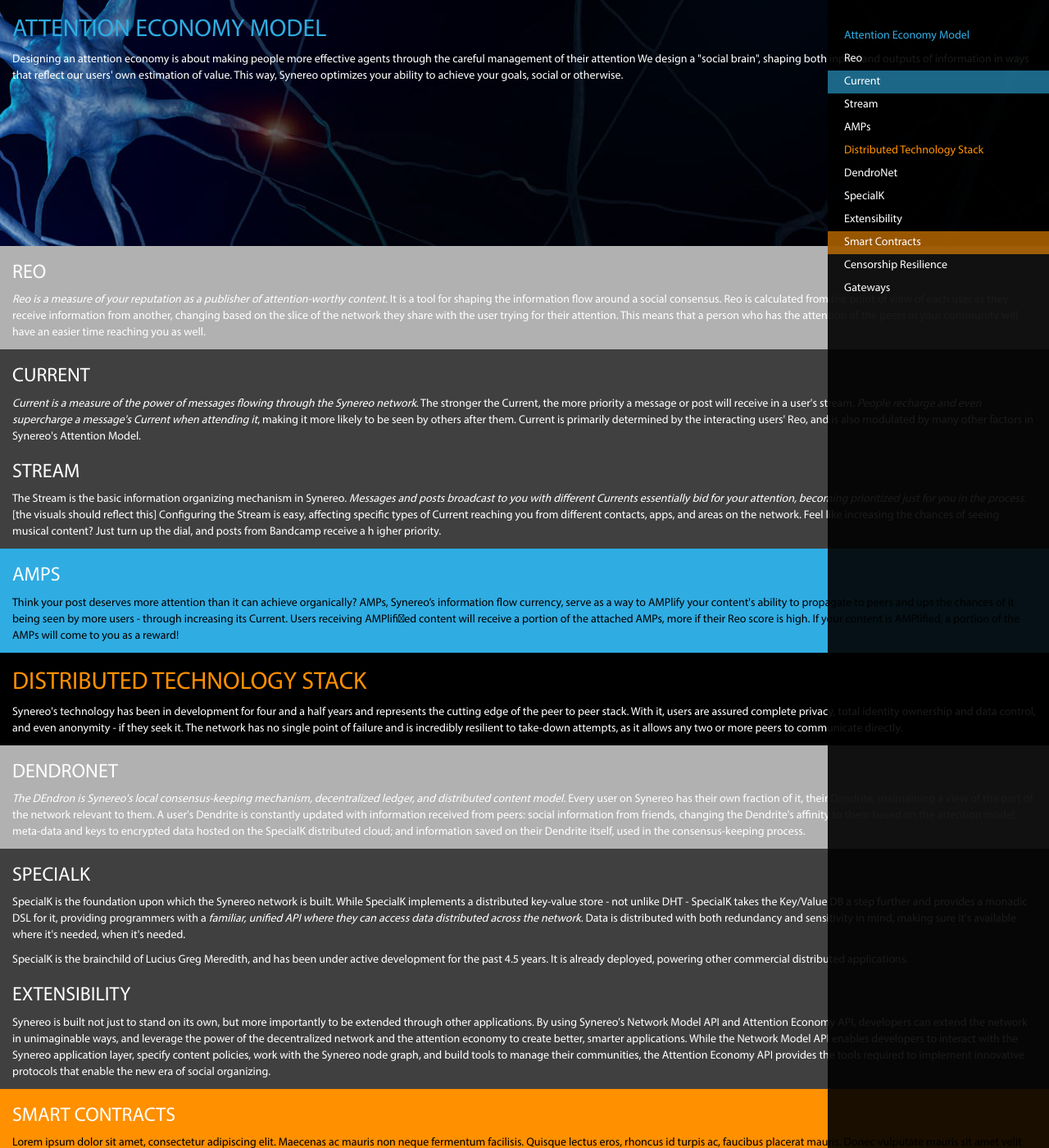
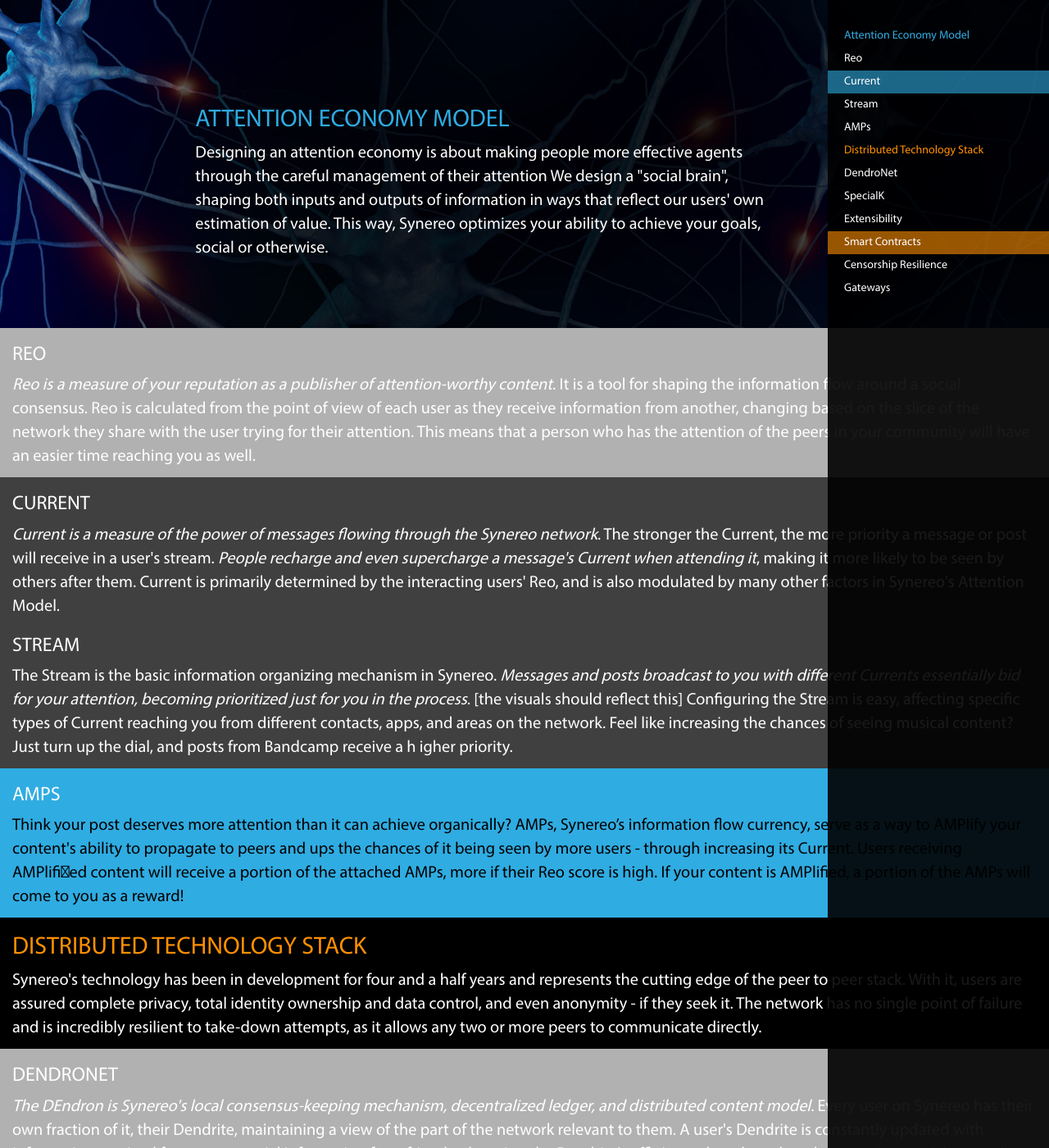
Before and after one commit to synereo/synereo.github.io, a Jekyll site: the page built from learn-more/index.html, in a window 1280 px wide and 1400 px high. Shown: the whole window at 82% size. Built offline with Jekyll 4.4.1, drawn with Linux system fonts in a browser that asks for light colours; nearby versions of some CDN libraries.

Commit message:
Attention economy model section

```diff
--- a/_layouts/learn-more.html
+++ b/_layouts/learn-more.html
@@ -36,8 +36,10 @@
 
     <section class="attention-model">
       <div class="container-fluid">
-        <h2 class="blue">Attention Economy Model</h2>
-        <p>Designing an attention economy is about making people more effective agents through the careful management of their attention We design a "social brain", shaping both inputs and outputs of information in ways that reflect our users' own estimation of value. This way, Synereo optimizes your ability to achieve your goals, social or otherwise.</p>
+        <div class="col-md-7 col-md-offset-2">
+          <h2 class="blue">Attention Economy Model</h2>
+          <p>Designing an attention economy is about making people more effective agents through the careful management of their attention We design a "social brain", shaping both inputs and outputs of information in ways that reflect our users' own estimation of value. This way, Synereo optimizes your ability to achieve your goals, social or otherwise.</p>
+        </div>
       </div>
     </section>
 
--- a/_sass/_learn-more.scss
+++ b/_sass/_learn-more.scss
@@ -48,14 +48,19 @@
 
     section {
         color: #fff;
+        p {
+            font-size: 1.45em;
+        }
     }
 
     section.attention-model {
         background-color: #000;
         background: url(/img/bg/axon.jpg) no-repeat;
-        height: 300px;
+        background-size: cover;
+        height: 400px;
+        padding-top: 110px;
         h2 { color: #2face2; }
-        p {color: #fff; }
+        p { color: #fff; }
     }
 
     section.reo {
```
